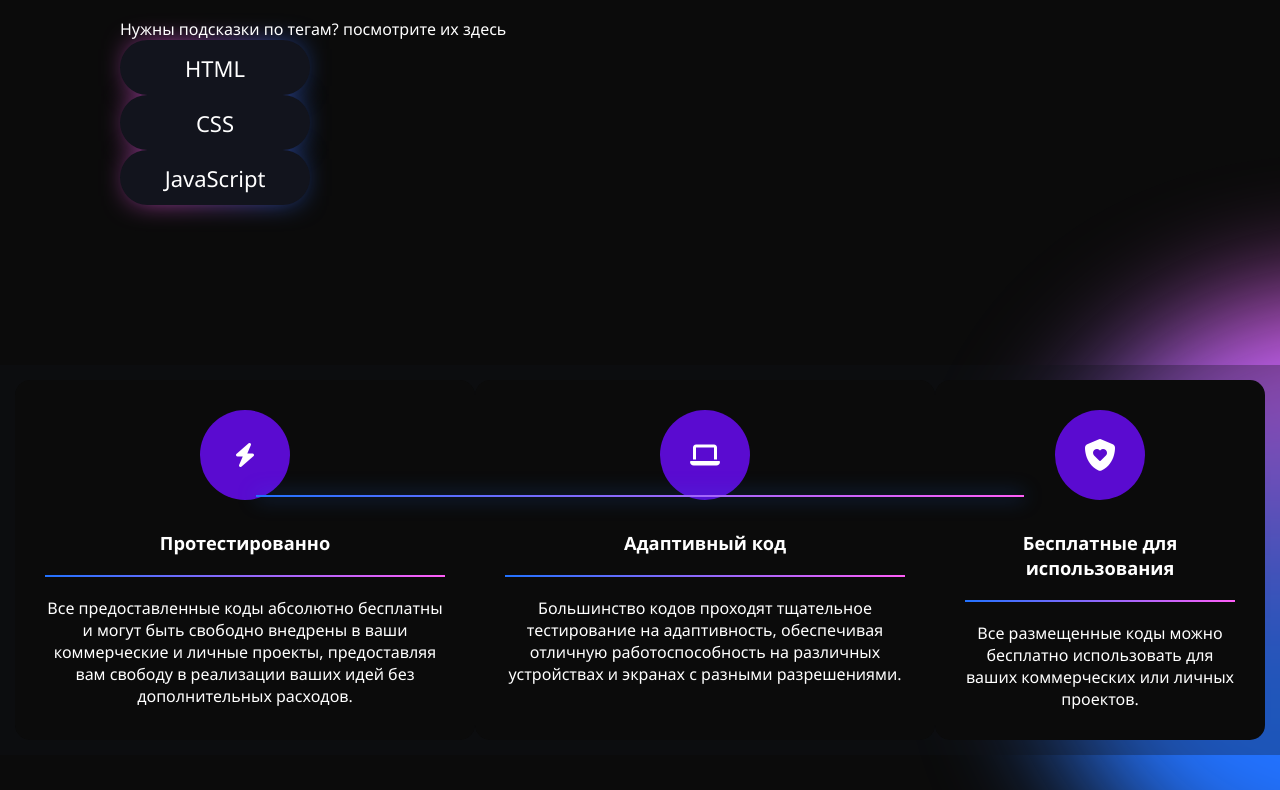
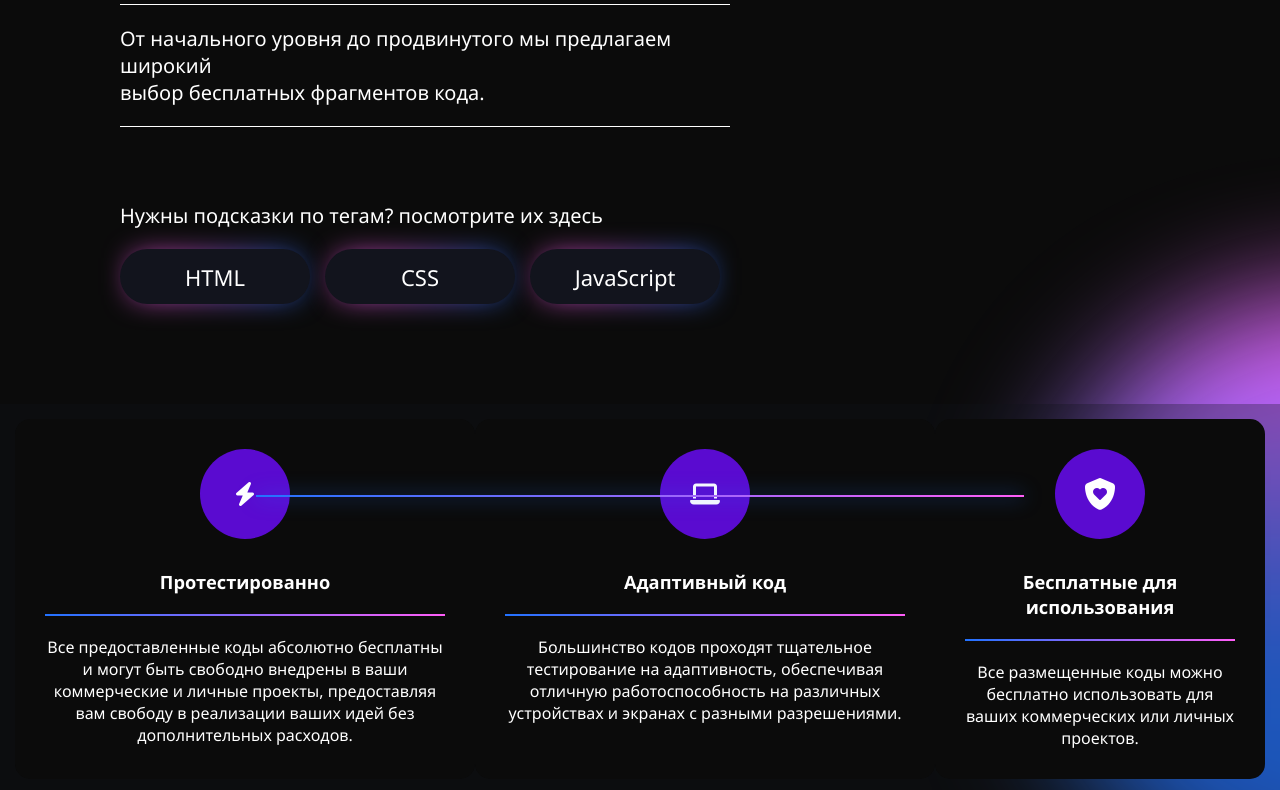
Before and after one commit to VellKon/VorTex1, a plain HTML site: page index.html in a window 1280 px wide. Shown: the part 293-1083 px from the top of the page. Drawn offline with Linux system fonts and the light colour scheme; a script that the page names is missing.

Commit message:
Update main.css

```diff
--- a/main.css
+++ b/main.css
@@ -189,13 +189,14 @@ body{
     color: #fff;
 }
 
-.main-container{
+.main-container {
     max-height: 700px;
     margin: 0 120px 0 120px;
+    padding-top: 120px;
 }
 
 .text-and-button{
-    max-width: 560px;
+    max-width: 610px;
     padding-top: 25px;
 }
 
@@ -210,8 +211,21 @@ body{
     margin: 20px 0 20px 0;
 }
 
+.button-languages-container{
+    margin-top: 75px;
+}
+
+.teext{
+    font-size: 20px;
+}
+
+.container-code{
+    display: flex;
+    margin-top: 20px;
+}
+
 .discription{
-    font-size: 18px;
+    font-size: 20px;
 }
 
 .button-code-container{
@@ -230,6 +244,7 @@ body{
     color: #fff;
     font-size: 22px;
     border-radius: 2rem;
+    margin-right: 15px;
     border: none;
     position: relative;
     background: var(--secondary-color);
@@ -301,7 +316,7 @@ body{
 
 .features-card{
     background-color: rgba(18, 20, 29, 0.3);;
-    margin-top: 20vh;
+    margin-top: 100px;
     margin-bottom: 30px;
 }
 
@@ -537,16 +552,6 @@ section{
         font-size: 16px;
     }
 
-    .button-code-container {
-        align-items: center;
-        margin-top: 10px;
-    }
-
-    .button-code {
-        width: 100%;
-        max-width: 200px;
-    }
-
     .half-circle-1::after {
         width: 300px;
         height: 300px;
@@ -606,3 +611,10 @@ section{
         margin: 15px 0 15px 0;
     }
 }
+
+@media screen and (min-width: 1081px){
+
+    .burger-icon{
+        display: none;
+    }
+}
```
